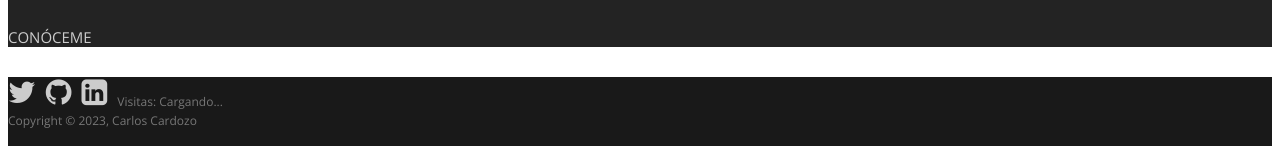
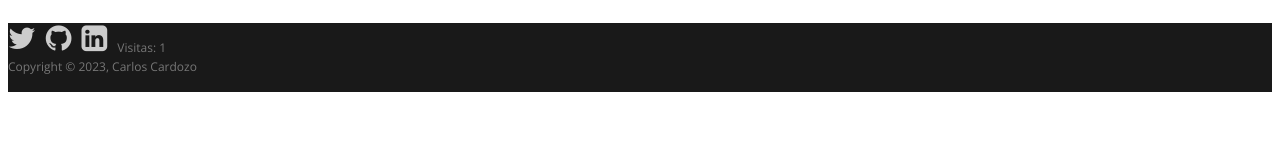
Before and after one commit to ccardozom/ccardozom.github.io, a plain HTML site: page index.html in a window 1280 px wide. Shown: the part 2447-2598 px from the top of the page. After the commit the page ends 2547 px from the top, so only its background shows below. Drawn offline with nearby package versions, Linux system fonts and the light colour scheme; some icons are missing; a web font is replaced by a local one.

Commit message:
modificamos la posicion del contador al final

```diff
--- a/index.html
+++ b/index.html
@@ -22,7 +22,6 @@
 	<!--[if lt IE 9]> <script src="assets/js/html5shiv.js"></script> <![endif]-->
 </head>
 <body class="home">
-<p><span id="contador">0</span></p>
 <header id="header">
 	<div id="head" class="parallax" parallax-speed="2">
 		<h1 id="logo" class="text-center">
@@ -199,7 +198,7 @@ entre el lenguaje y la arquitectura del dispositivo.</p>
 			</div>
 
 			<div class="col-md-6 widget">
-				<p>Visitas: <span id="counter">Cargando...</span></p>
+				<p>Visitas: <span id="contador">0</span></p>
 				<div class="widget-body">
 					<p class="text-right">
 						Copyright &copy; 2023, Carlos Cardozo<br>
```
